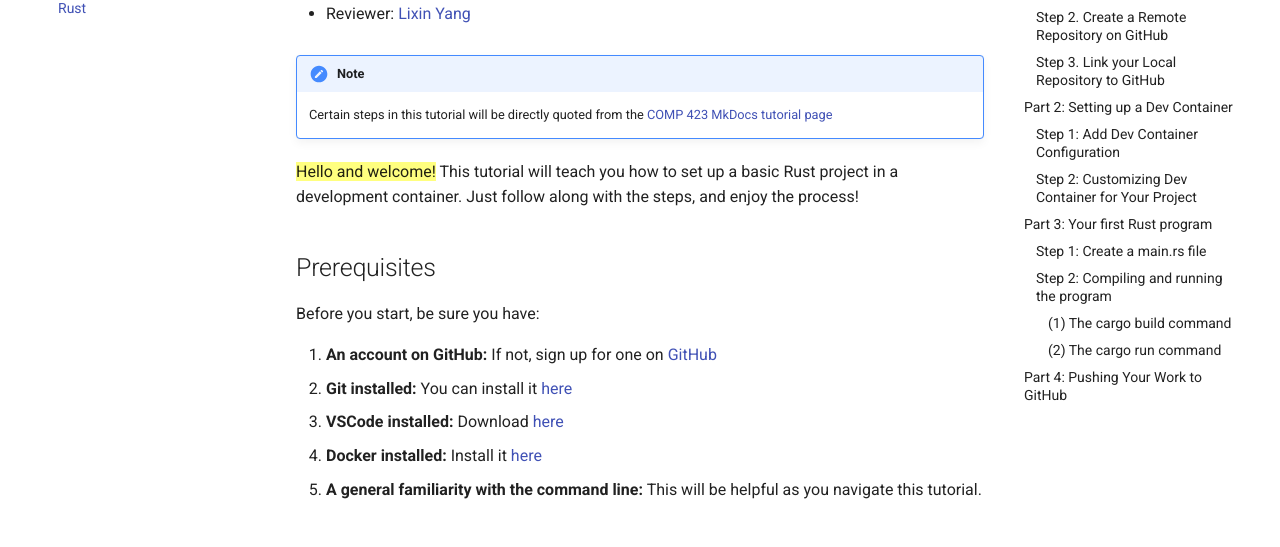
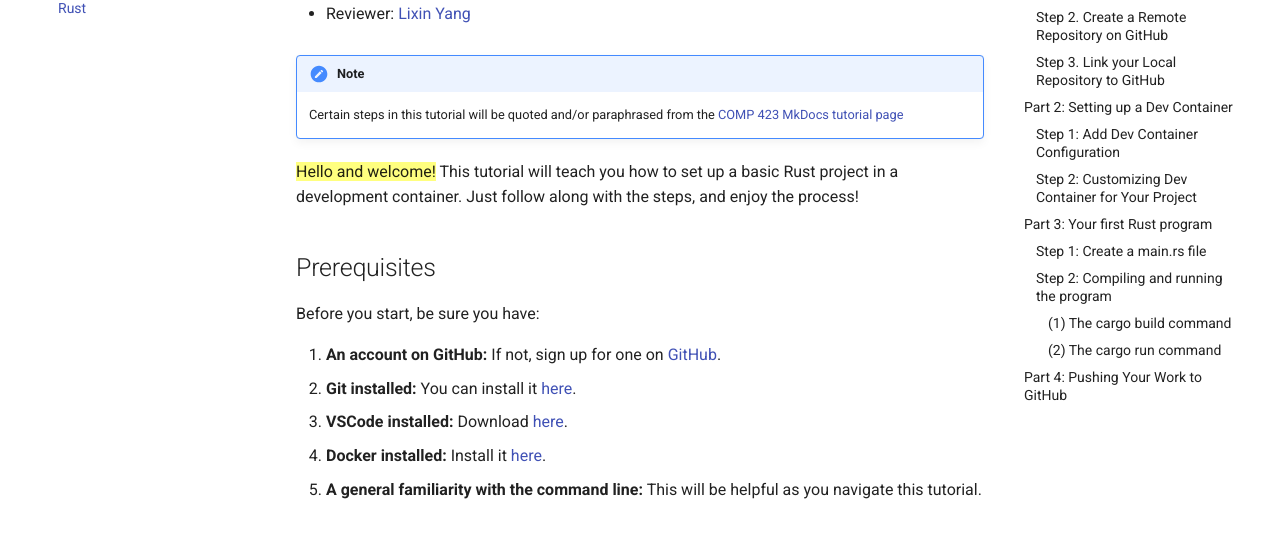
Before and after one commit to ezra45/comp423-course-notes, an MkDocs documentation site: the page built from docs/tutorials/rust-setup.md, in a window 1280 px wide and 900 px high. Shown: the part 220-767 px from the top of the window. Built offline with MkDocs 1.6.1 and Material for MkDocs 9.7.7, drawn with Linux system fonts in a browser that asks for light colours.

Commit message:
Minimal update of tutorial content

```diff
--- a/docs/tutorials/rust-setup.md
+++ b/docs/tutorials/rust-setup.md
@@ -6,7 +6,7 @@
 
 !!! note
 
-    Certain steps in this tutorial will be directly quoted from the [COMP 423 MkDocs tutorial page](https://comp423-25s.github.io/resources/MkDocs/tutorial/)
+    Certain steps in this tutorial will be quoted and/or paraphrased from the [COMP 423 MkDocs tutorial page](https://comp423-25s.github.io/resources/MkDocs/tutorial/)
 
 ==Hello and welcome!== This tutorial will teach you how to set up a basic Rust project in a development container. Just follow along with the steps, and enjoy the process!
 
@@ -14,10 +14,10 @@
 
 Before you start, be sure you have:
 
-1. **An account on GitHub:** If not, sign up for one on [GitHub](https://github.com/)
-2. **Git installed:** You can install it [here](https://git-scm.com/book/en/v2/Getting-Started-Installing-Git)
-3. **VSCode installed:** Download [here](https://code.visualstudio.com/)
-4. **Docker installed:** Install it [here](https://www.docker.com/products/docker-desktop/)
+1. **An account on GitHub:** If not, sign up for one on [GitHub](https://github.com/).
+2. **Git installed:** You can install it [here](https://git-scm.com/book/en/v2/Getting-Started-Installing-Git).
+3. **VSCode installed:** Download [here](https://code.visualstudio.com/).
+4. **Docker installed:** Install it [here](https://www.docker.com/products/docker-desktop/).
 5. **A general familiarity with the command line:** This will be helpful as you navigate this tutorial.
 
 ## Part 1: Creating the Repository
```
